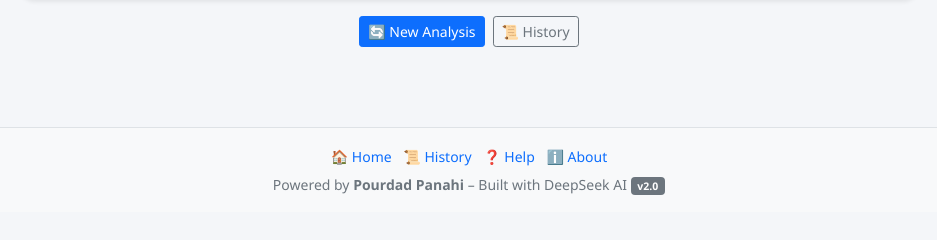
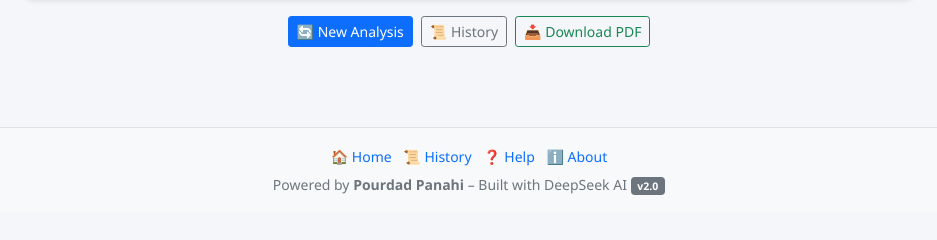
Before and after one commit to pourdadp/primer-tools, a Flask app: page /results/1 in a window 1280 px wide. Shown: the part 351-591 px from the top of the page, without its empty margins (171-1108 px from the left). Run offline with Flask 3, Linux system fonts and the light colour scheme; some libraries are stand-ins or nearby versions.

Commit message:
Update results_final.html

```diff
--- a/quickngs/templates/results_final.html
+++ b/quickngs/templates/results_final.html
@@ -84,6 +84,7 @@
         <div class="d-flex gap-2 justify-content-center mb-4">
             <a href="{{ url_for('index') }}" class="btn btn-primary btn-sm">🔄 New Analysis</a>
             <a href="{{ url_for('history') }}" class="btn btn-outline-secondary btn-sm">📜 History</a>
+            <a href="/report_pdf/{{ run_id }}" class="btn btn-sm btn-outline-success">📥 Download PDF</a>
         </div>
 
     </div>
```
